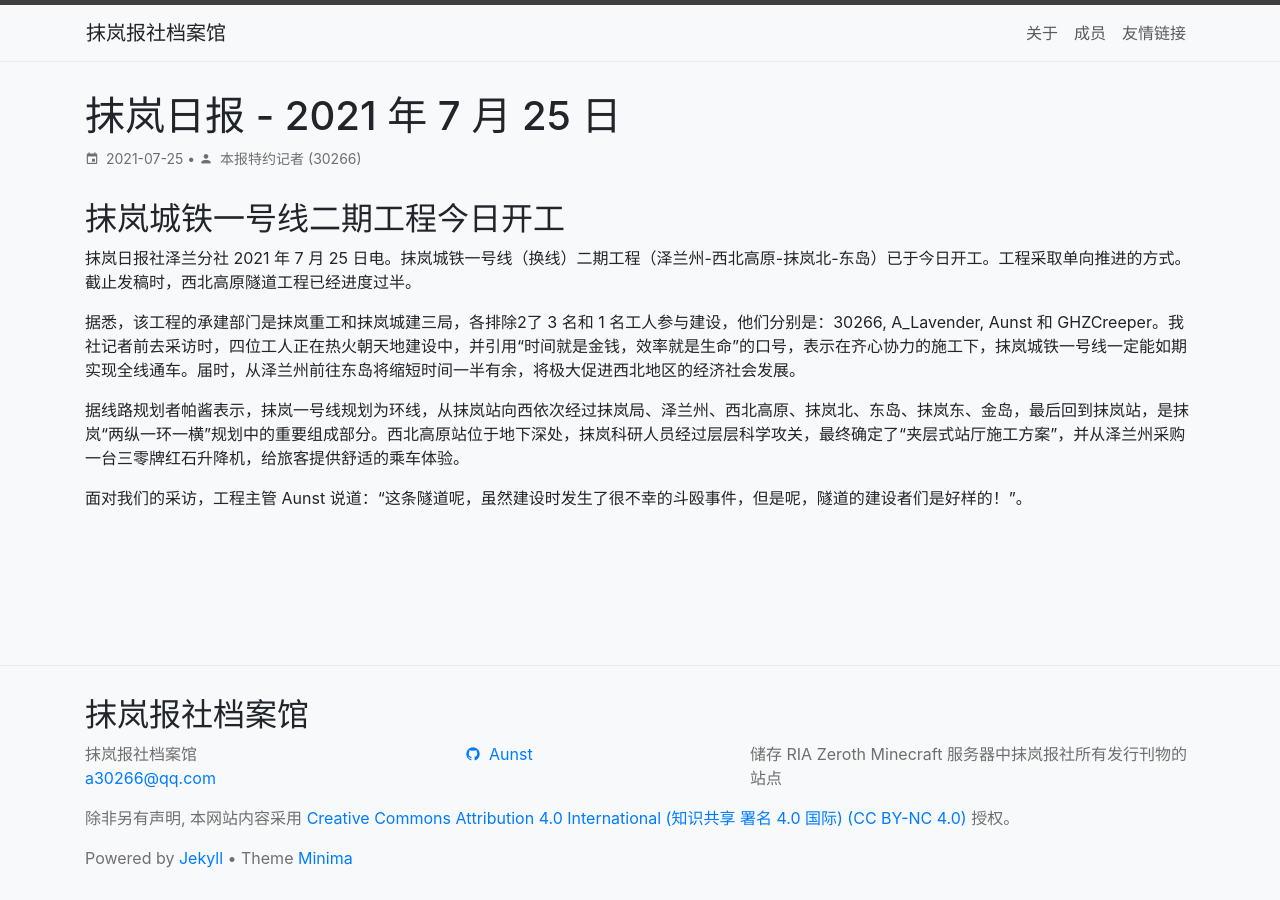
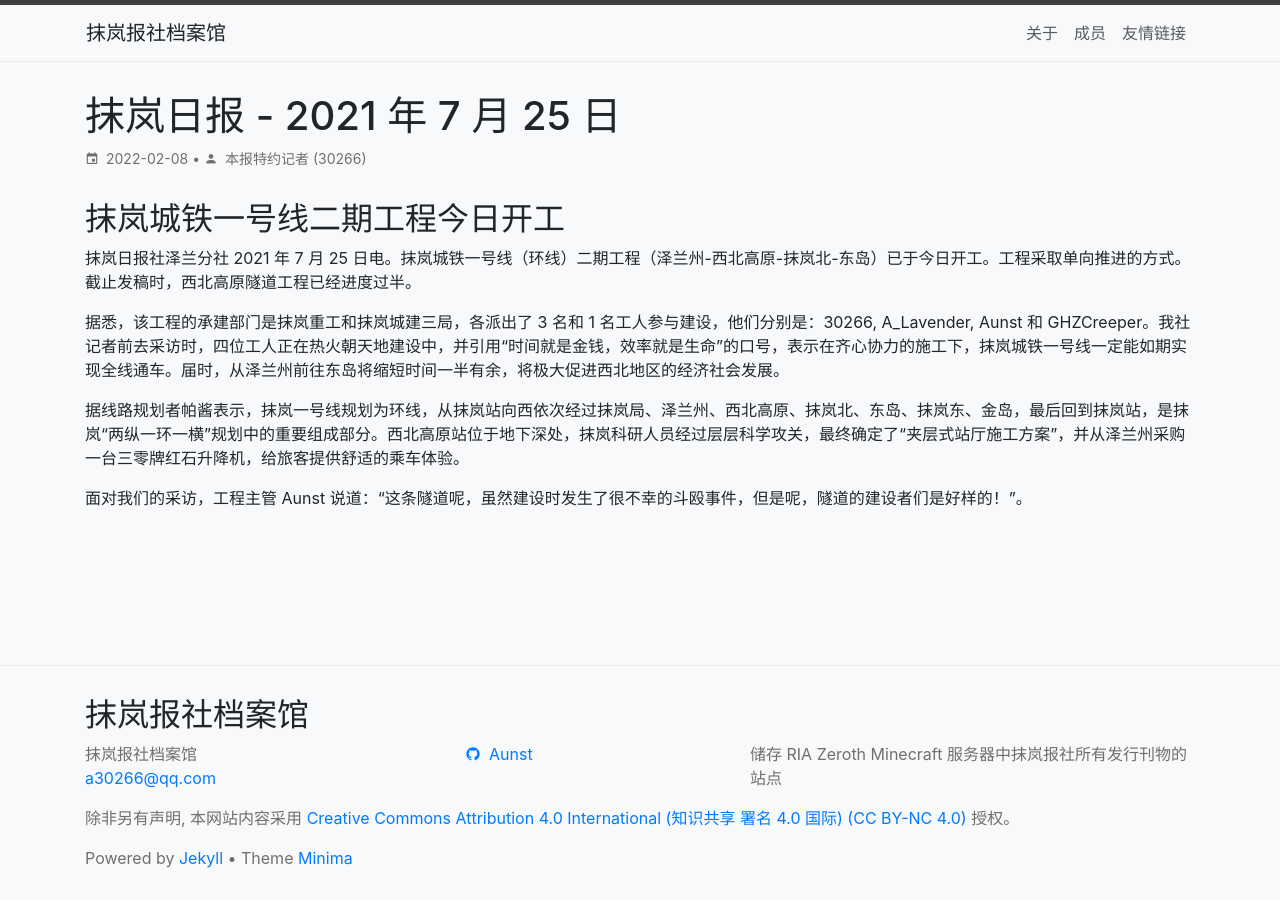
Before and after one commit to Aunst/Matlantic_Newspaper_Office, a Jekyll site: the page built from _posts/2022-02-08-Matlantic_Daily-21725.markdown, in a window 1280 px wide. Built offline with Jekyll 4.4.1, drawn with Linux system fonts in a browser that asks for light colours; comment, search, counter and statistics services are not loaded.

Commit message:
添加帖子, 修正错误

```diff
--- /dev/null
+++ b/_includes/post-components/section-meta.html
@@ -0,0 +1 @@
+<div class="post-section-meta"><span class="mdi mdi-account" aria-label="作者: "></span><i class="post-section-author">{{ include.author }}</i></div>
--- a/_posts/2022-02-08-Matlantic_Daily-21725.markdown
+++ b/_posts/2022-02-08-Matlantic_Daily-21725.markdown
@@ -1,15 +1,15 @@
 ---
 layout: post
 title: "抹岚日报 - 2021 年 7 月 25 日"
-date: 2021-07-25 12:47:00 +0800
+date: 2022-02-08 16:00:00 +0800
 author: 本报特约记者 (30266)
 ---
 
 ## 抹岚城铁一号线二期工程今日开工
 
-抹岚日报社泽兰分社 2021 年 7 月 25 日电。抹岚城铁一号线（换线）二期工程（泽兰州-西北高原-抹岚北-东岛）已于今日开工。工程采取单向推进的方式。截止发稿时，西北高原隧道工程已经进度过半。
+抹岚日报社泽兰分社 2021 年 7 月 25 日电。抹岚城铁一号线（环线）二期工程（泽兰州-西北高原-抹岚北-东岛）已于今日开工。工程采取单向推进的方式。截止发稿时，西北高原隧道工程已经进度过半。
 
-据悉，该工程的承建部门是抹岚重工和抹岚城建三局，各排除2了 3 名和 1 名工人参与建设，他们分别是：30266, A_Lavender, Aunst 和 GHZCreeper。我社记者前去采访时，四位工人正在热火朝天地建设中，并引用“时间就是金钱，效率就是生命”的口号，表示在齐心协力的施工下，抹岚城铁一号线一定能如期实现全线通车。届时，从泽兰州前往东岛将缩短时间一半有余，将极大促进西北地区的经济社会发展。
+据悉，该工程的承建部门是抹岚重工和抹岚城建三局，各派出了 3 名和 1 名工人参与建设，他们分别是：30266, A_Lavender, Aunst 和 GHZCreeper。我社记者前去采访时，四位工人正在热火朝天地建设中，并引用“时间就是金钱，效率就是生命”的口号，表示在齐心协力的施工下，抹岚城铁一号线一定能如期实现全线通车。届时，从泽兰州前往东岛将缩短时间一半有余，将极大促进西北地区的经济社会发展。
 
 据线路规划者帕酱表示，抹岚一号线规划为环线，从抹岚站向西依次经过抹岚局、泽兰州、西北高原、抹岚北、东岛、抹岚东、金岛，最后回到抹岚站，是抹岚“两纵一环一横”规划中的重要组成部分。西北高原站位于地下深处，抹岚科研人员经过层层科学攻关，最终确定了“夹层式站厅施工方案”，并从泽兰州采购一台三零牌红石升降机，给旅客提供舒适的乘车体验。
 
--- a/_sass/minima/_darktheme-layout.scss
+++ b/_sass/minima/_darktheme-layout.scss
@@ -23,3 +23,10 @@
 .post-meta {
   color: $color-darktheme-grey;
 }
+
+/**
+ * Post sections
+ */
+.post-section-meta {
+  color: $color-darktheme-grey;
+}
--- a/_sass/minima/_layout.scss
+++ b/_sass/minima/_layout.scss
@@ -45,3 +45,16 @@
 .post-header {
   margin-bottom: $spacing-unit;
 }
+
+/**
+ * Post sections
+ */
+.post-section-meta {
+  margin-bottom: $spacing-unit / 2;
+  color: $color-grey;
+  font-size: 0.875em;
+}
+
+.post-section-author {
+  font-style: normal;
+}
--- a/_sass/minima/_mdi-margin.scss
+++ b/_sass/minima/_mdi-margin.scss
@@ -1,4 +1,4 @@
-.post-meta, .social-media-list {
+.post-meta, .post-section-meta, .social-media-list {
   .mdi {
     margin-right: 0.5em;
   }
--- a/members.markdown
+++ b/members.markdown
@@ -4,7 +4,6 @@
 permalink: /members/
 ---
 
-# 成员
 * 30266 (主创, 主编)
 * Aunst (副编, 版式)
 * Arthals (版式, 美工)
```
Also changed, not shown: _posts/2022-02-13-Matlantic_Daily-21726.markdown (added, +18 -0 lines), _posts/2022-02-13-RIA_Nightly-10727.markdown (added, +42 -0 lines).
